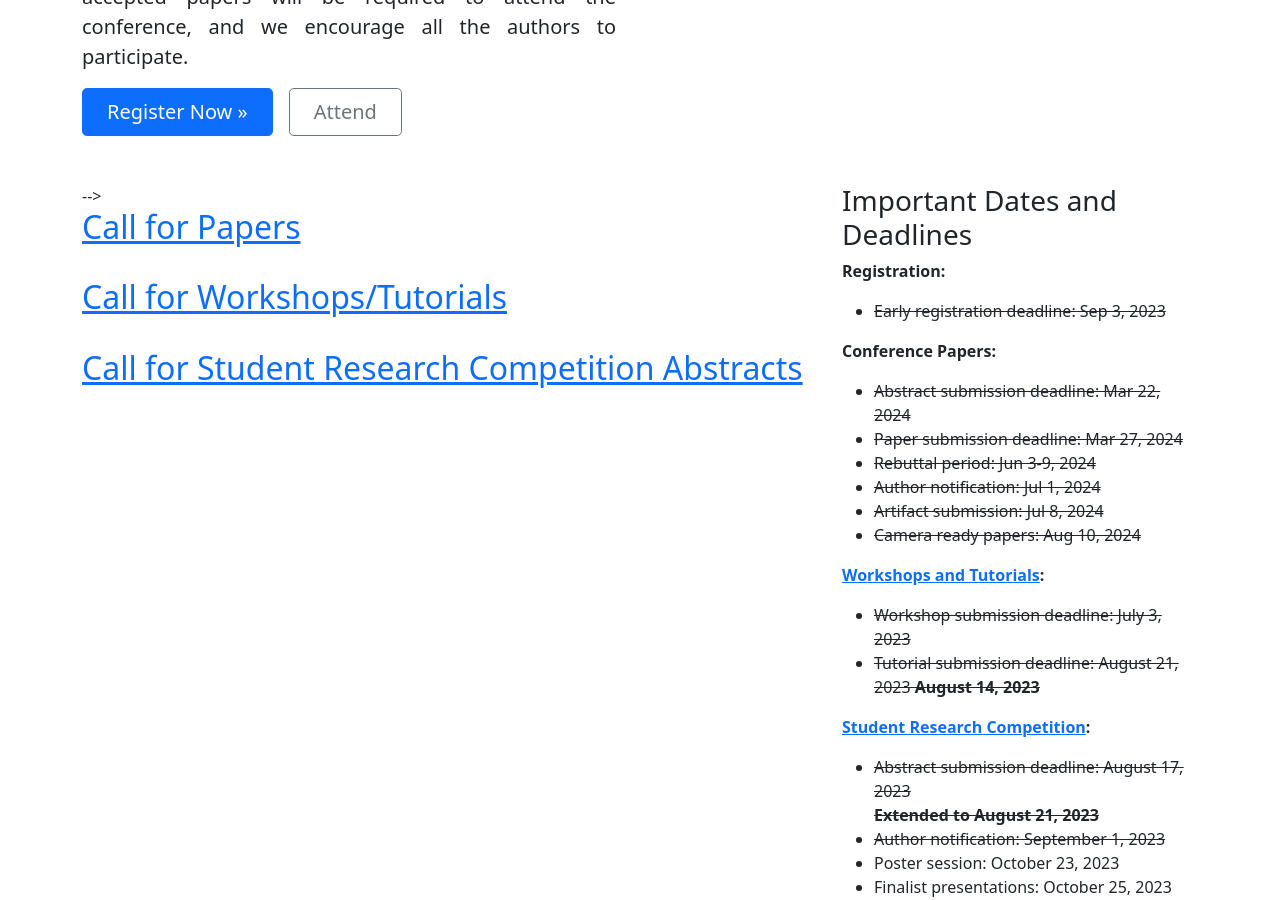
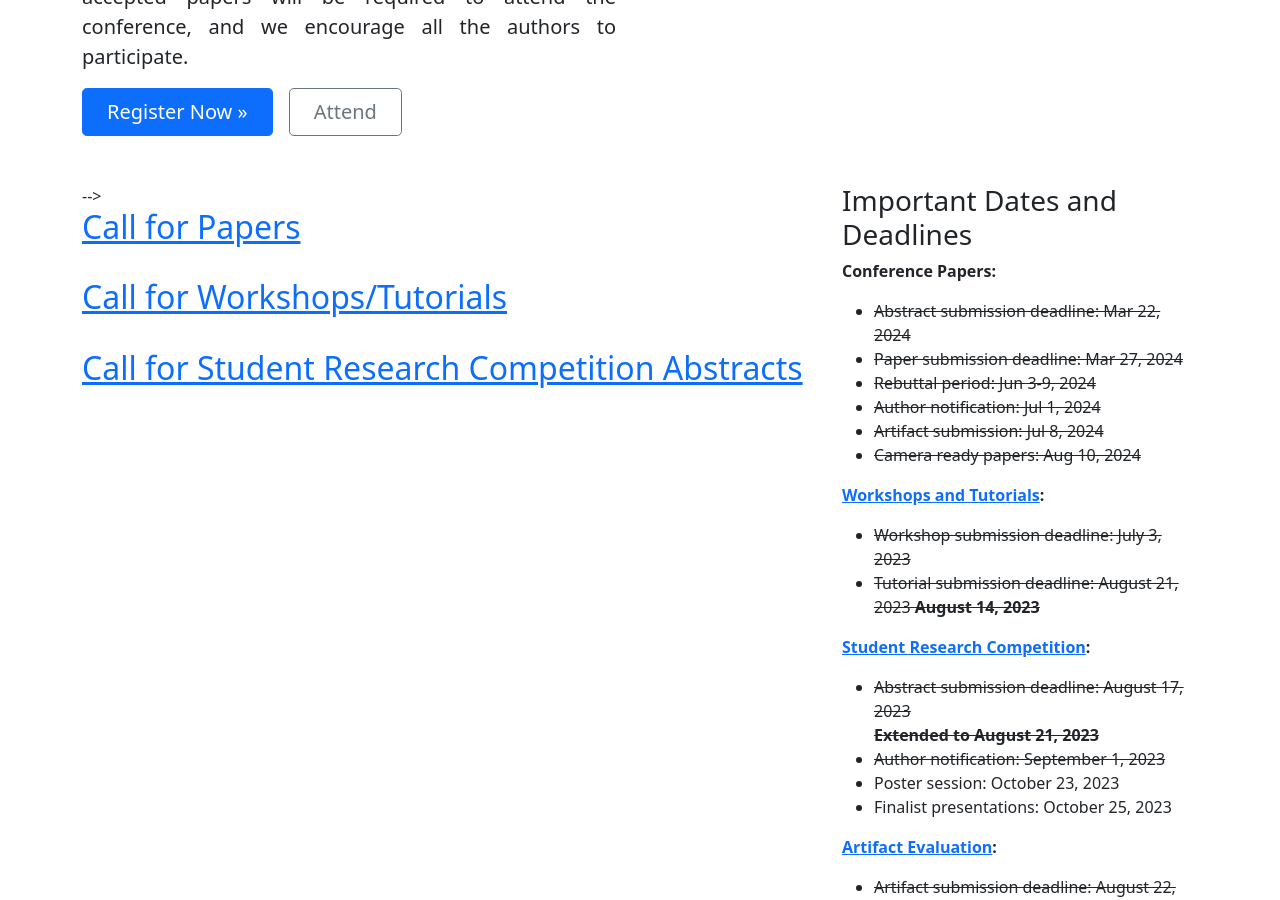
Before and after one commit to pact2024/pact2024.github.io, a Jekyll site: the page built from index.html, in a window 1280 px wide and 900 px high, scrolled down 621 px. Built offline with Jekyll 4.4.1, drawn with Linux system fonts in a browser that asks for light colours.

Commit message:
Update sidebar.html

```diff
--- a/_includes/sidebar.html
+++ b/_includes/sidebar.html
@@ -1,6 +1,6 @@
 <h3 id="important-dates-and-deadlines">Important Dates and Deadlines</h3>
 
-<p><strong>Registration:</strong></p>
+<!-- <p><strong>Registration:</strong></p>
 
 <ul>
   <li>
@@ -8,7 +8,7 @@
         Early registration deadline: Sep 3, 2023
       </strike>
   </li>
-</ul>
+</ul> -->
 
 <p><strong>Conference Papers:</strong></p>
 
```
